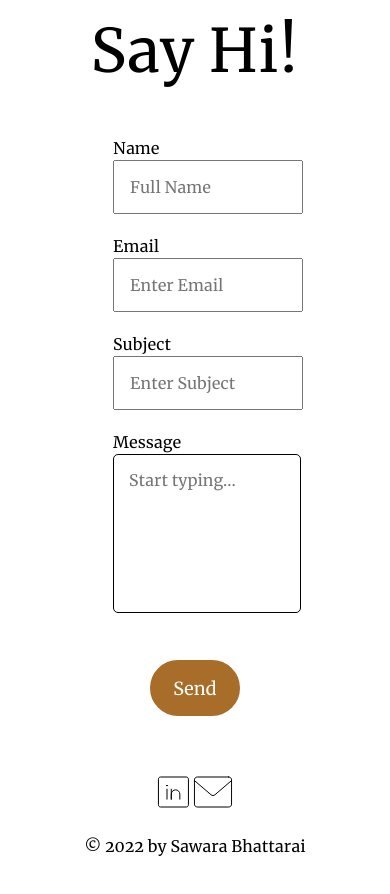
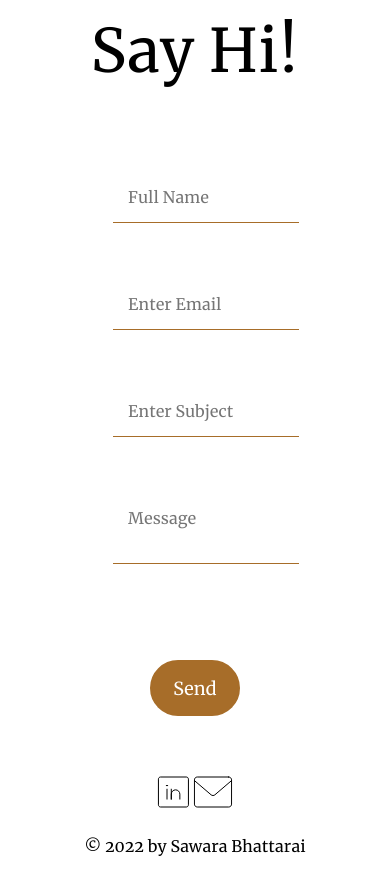
Before and after one commit to jenawen/sawara, a React (Vite) app: page / in a window 390 px wide. Shown: the part 4120-5014 px from the top of the page. Built offline with nearby package versions, Linux system fonts and the light colour scheme.

Commit message:
media queries for bigger screens

```diff
--- a/src/components/Pages/AboutMe/index.css
+++ b/src/components/Pages/AboutMe/index.css
@@ -24,10 +24,10 @@
 }
 
 .about-me-pic {
-  /* padding: 50px; */
-  margin-top: 60px;
+  margin-left: 60px;
+  /* margin-top: 60px; */
 
-  width: 50%;
+  width: 40%;
   @media screen and (max-width: 1400px) {
     margin-left: 50px;
     margin-top: 50px;
@@ -43,7 +43,7 @@
 }
 
 #sawara-abt {
-  width: 500px;
+  width: 700px;
   @media screen and (max-width: 1400px) {
     width: 90%;
   }
--- a/src/components/Pages/Contact/index.css
+++ b/src/components/Pages/Contact/index.css
@@ -87,18 +87,26 @@ input {
   padding: 15px;
   font-family: Merriweather;
   font-size: 16px;
+  border: none;
+  border-bottom: 1.5px solid #a76d29;
 }
 
 input::placeholder {
   font-size: 16px;
 }
 
+input:focus,
+input:focus-visible {
+  border: none;
+}
+
 textarea {
   width: 40%;
   padding: 15px;
-  height: 15vh;
-  border: 1px solid black;
-  border-radius: 5px;
+  /* height: 1vh; */
+  border: none;
+  border-bottom: 1.5px solid #a76d29;
+  /* border-radius: 5px; */
   font-family: Merriweather;
   font-size: 16px;
   resize: none;
--- a/src/components/Pages/Contact/index.tsx
+++ b/src/components/Pages/Contact/index.tsx
@@ -59,7 +59,6 @@ const Contact = () => {
                 }}
               >
                 {" "}
-                Name
                 <input
                   type="text"
                   placeholder="Full Name"
@@ -75,7 +74,6 @@ const Contact = () => {
                   paddingBottom: "20px",
                 }}
               >
-                Email
                 <input type="email" placeholder="Enter Email" name="email" />
               </div>
               <div
@@ -86,7 +84,6 @@ const Contact = () => {
                   paddingBottom: "20px",
                 }}
               >
-                Subject
                 <input type="text" placeholder="Enter Subject" name="subject" />
               </div>
               <div
@@ -97,12 +94,7 @@ const Contact = () => {
                 }}
               >
                 {" "}
-                Message
-                <textarea
-                  placeholder="Start typing..."
-                  name="message"
-                  required
-                />
+                <textarea placeholder="Message" name="message" required />
               </div>
             </div>
 
--- a/src/components/Pages/Intro/index.css
+++ b/src/components/Pages/Intro/index.css
@@ -1,5 +1,5 @@
 .intro-page {
-  height: 90vh;
+  height: 80vh;
   display: flex;
   flex-direction: row;
   flex-wrap: nowrap;
@@ -9,6 +9,9 @@
   color: black;
   background-color: #fff;
   font-family: Merriweather;
+  @media screen and (max-width: 1400px) {
+    height: 90vh;
+  }
   @media screen and (max-width: 480px) {
     flex-direction: column;
   }
@@ -18,28 +21,53 @@
   display: flex;
   flex-direction: column;
   flex-wrap: nowrap;
-  justify-content: flex-start;
+  justify-content: center;
   align-items: flex-start;
   align-content: stretch;
   max-width: 49%;
+  padding-bottom: 100px;
+  @media screen and (max-width: 1400px) {
+    justify-content: flex-start;
+
+    max-width: 49%;
+    padding: 0px 0px;
+  }
 }
 
 .i-name {
-  font-size: 78px;
+  font-size: 80px;
   width: 60%;
-  padding: 45px 0px 20px 0px;
+  padding: 30px 0px 20px 0px;
+  @media screen and (max-width: 1400px) {
+    font-size: 78px;
+    padding: 45px 0px 20px 0px;
+  }
 }
 
 .i-title {
-  font-size: 24px;
+  font-size: 26px;
   color: #774a16;
-  padding: 0px 0px 25px 0px;
+  padding: 0px 0px 35px 0px;
+  @media screen and (max-width: 1400px) {
+    font-size: 24px;
+    padding: 0px 0px 25px 0px;
+  }
 }
 
 .i-desc {
-  font-size: 18px;
+  font-size: 20px;
+  @media screen and (max-width: 1400px) {
+    font-size: 18px;
+  }
 }
 
 .i-picture {
   padding: 20px 0px;
 }
+
+#sawara {
+  width: 800px;
+  @media screen and (max-width: 1400px) {
+    width: 100%;
+  }
+}
--- a/src/components/Pages/Intro/index.tsx
+++ b/src/components/Pages/Intro/index.tsx
@@ -32,7 +32,7 @@ const Intro = () => {
         </div>
       </div>
       <div className="i-picture">
-        <img src={sawara} />
+        <img src={sawara} id="sawara" />
       </div>
     </div>
   );
```
